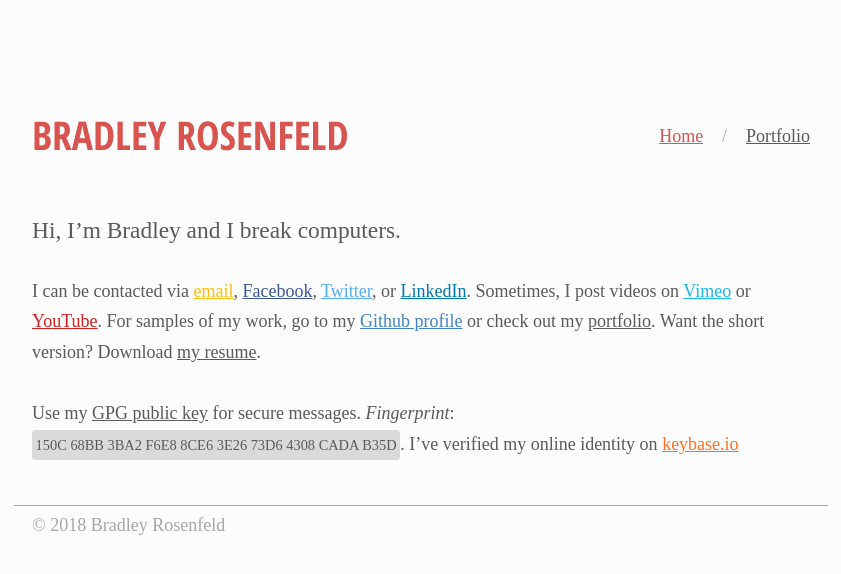
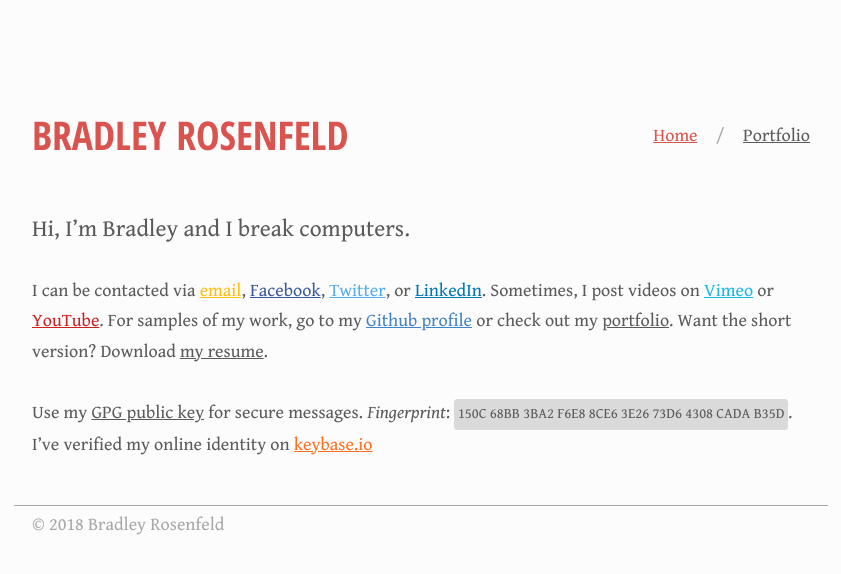
Before and after one commit to BoringCode/bradleyrosenfeld.com, a Jekyll site: the page built from index.md, in a window 1280 px wide. Shown: the top 574 px of the page, without its empty margins (219-1060 px from the left). Built offline with Jekyll 4.4.1, drawn with Linux system fonts in a browser that asks for light colours; some web fonts are replaced.

Commit message:
Remove Google font dependency

```diff
--- a/_includes/head.html
+++ b/_includes/head.html
@@ -6,7 +6,6 @@
   <title>{% if page.title and page.url != '/' %}{{ page.title | escape }} &mdash; {% endif %}{{ site.title | escape }}</title>
   <meta name="description" content="{% if page.excerpt %}{{ page.excerpt | strip_html | strip_newlines | truncate: 160 }}{% else %}{{ site.description }}{% endif %}">
 
-  <link href="https://fonts.googleapis.com/css?family=Gentium+Book+Basic:400,400i,700|Open+Sans+Condensed:300,700" rel="stylesheet">
   <link rel="stylesheet" href="{{ "/css/main.css" | prepend: site.baseurl }}?{{ site.time | date: '%Y%m%d%U%H%N%S' }}">
   <link rel="canonical" href="{{ page.url | replace:'index.html','' | prepend: site.baseurl | prepend: site.url }}">
 
--- /dev/null
+++ b/_sass/_fonts.scss
@@ -0,0 +1,12 @@
+/* gentium-book-basic-regular - latin */
+
+$gentium: "Gentium Book Basic";
+$gentium-base: "/assets/fonts/gentium/gentium-book-basic-v8-latin-";
+@include font-face($gentium, $gentium, $gentium-base + "regular", 400, normal, woff2 woff);
+@include font-face($gentium, $gentium + " Italic", $gentium-base + "italic", 400, italic, woff2 woff);
+@include font-face($gentium, $gentium + " Bold", $gentium-base + "700", 700, normal, woff2 woff);
+
+$open-sans: "Open Sans Condensed";
+$open-sans-base: "/assets/fonts/open-sans-condensed/open-sans-condensed-v12-latin-";
+@include font-face($open-sans, $open-sans + " Light", $open-sans-base + "300", 300, normal, woff2 woff);
+@include font-face($open-sans, $open-sans + " Bold", $open-sans-base + "700", 700, normal, woff2 woff);
--- a/_sass/_mixins.scss
+++ b/_sass/_mixins.scss
@@ -9,6 +9,42 @@
 	border: 0;
 	outline: 0;
 }
+
+@function str-replace($string, $search, $replace: "") {
+	$index: str-index($string, $search);
+	@if $index {
+		@return str-slice($string, 1, $index - 1) + $replace + str-replace(str-slice($string, $index + str-length($search)), $search, $replace);
+	}
+	@return $string;
+}
+
+@mixin font-face($name, $local, $path, $weight: null, $style: null, $exts: eot woff2 woff ttf svg) {
+	$src: null;
+
+	$extmods: (
+		eot: "?",
+		svg: "#" + str-replace($name, " ", "_")
+	);
+
+	$formats: (
+		otf: "opentype",
+		ttf: "truetype"
+	);
+
+	@each $ext in $exts {
+		$extmod: if(map-has-key($extmods, $ext), $ext + map-get($extmods, $ext), $ext);
+		$format: if(map-has-key($formats, $ext), map-get($formats, $ext), $ext);
+		$src: append($src, url(quote($path + "." + $extmod)) format(quote($format)), comma);
+	}
+
+	@font-face {
+		font-family: quote($name);
+		font-style: $style;
+		font-weight: $weight;
+		src: local(quote($local)), $src;
+	}
+}
+
 
 @mixin transition($properties, $duration: $default-transition-duration) {
 	transition-property: $properties;
--- a/css/main.scss
+++ b/css/main.scss
@@ -12,6 +12,7 @@
 @import "mixins";
 
 // Base styles and resets
+@import "fonts";
 @import "typebase";
 @import "base";
 
```
Also changed, not shown: Gemfile.lock, assets/fonts/gentium/gentium-book-basic-v8-latin-700.woff (added), assets/fonts/gentium/gentium-book-basic-v8-latin-700.woff2 (added), assets/fonts/gentium/gentium-book-basic-v8-latin-italic.woff (added), assets/fonts/gentium/gentium-book-basic-v8-latin-italic.woff2 (added), assets/fonts/gentium/gentium-book-basic-v8-latin-regular.woff (added), assets/fonts/gentium/gentium-book-basic-v8-latin-regular.woff2 (added), assets/fonts/open-sans-condensed/open-sans-condensed-v12-latin-300.woff (added), assets/fonts/open-sans-condensed/open-sans-condensed-v12-latin-300.woff2 (added), assets/fonts/open-sans-condensed/open-sans-condensed-v12-latin-700.woff (added), assets/fonts/open-sans-condensed/open-sans-condensed-v12-latin-700.woff2 (added).
